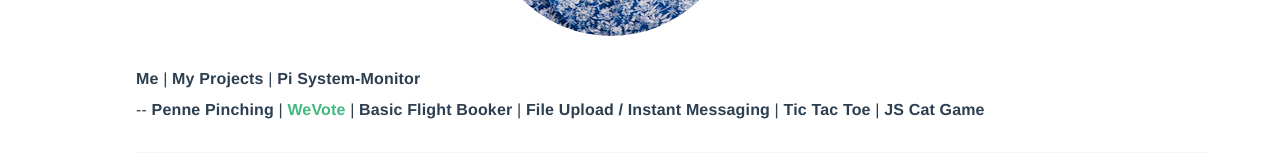
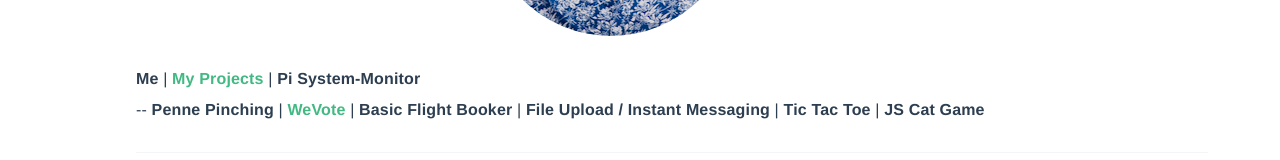
Before and after one commit to chrskerr/chrskerr.com, a Vue app: page /projects/wevote in a window 1280 px wide. Shown: the part 246-406 px from the top of the page. Built offline with nearby package versions, Linux system fonts and the light colour scheme.

Commit message:
misspelt link

```diff
--- a/src/App.vue
+++ b/src/App.vue
@@ -10,7 +10,7 @@
 
     <div id="nav">
       <router-link to="/">Me</router-link> |
-      <router-link class='has_depth' to="/projects/penne-pinching">My Projects</router-link> |
+      <router-link class='has_depth' to="/projects">My Projects</router-link> |
       <router-link to="/pimonitor">Pi System-Monitor</router-link>
     </div>
 
--- a/src/views/Projects.vue
+++ b/src/views/Projects.vue
@@ -3,7 +3,6 @@
 
         <project-nav />
 
-        <p>What I've worked on during the course, newest to oldest.</p>
     </div>
 </template>
 
@@ -14,6 +13,9 @@ export default {
     name: 'projects',
     components: {
         'project-nav': ProjectNav
-    }
+    },
+    beforeCreate () {
+        this.$router.push({ name: 'penne-pinching' })
+    },
 }
 </script>
--- a/src/views/projects/PennePinching.vue
+++ b/src/views/projects/PennePinching.vue
@@ -4,7 +4,7 @@
         <h3>Penne Pinching</h3>
         <ul>
             <li><a target="_blank" rel="noreferrer" href='https://penne-pinching.web.app/'>Link to site</a></li>
-            <li><a href='https://github.com/chrskerr/penne-pinching' target="_blank" rel="noreferrer">GitHub repo</a></li>
+            <li><a href='https://github.com/chrskerr/PennePinching' target="_blank" rel="noreferrer">GitHub repo</a></li>
         </ul>
         <p>In mid-January 2020, my girlfriend and I participated in a promotion at Fratelli Fresh, where for just $399 each, we received one free meal a day for the rest of our lives.</p>
         <p>Obviously we grabbed this deal, but to make sure we were actually getting our moneys worth, I created Penne Pinching!</p>
```
